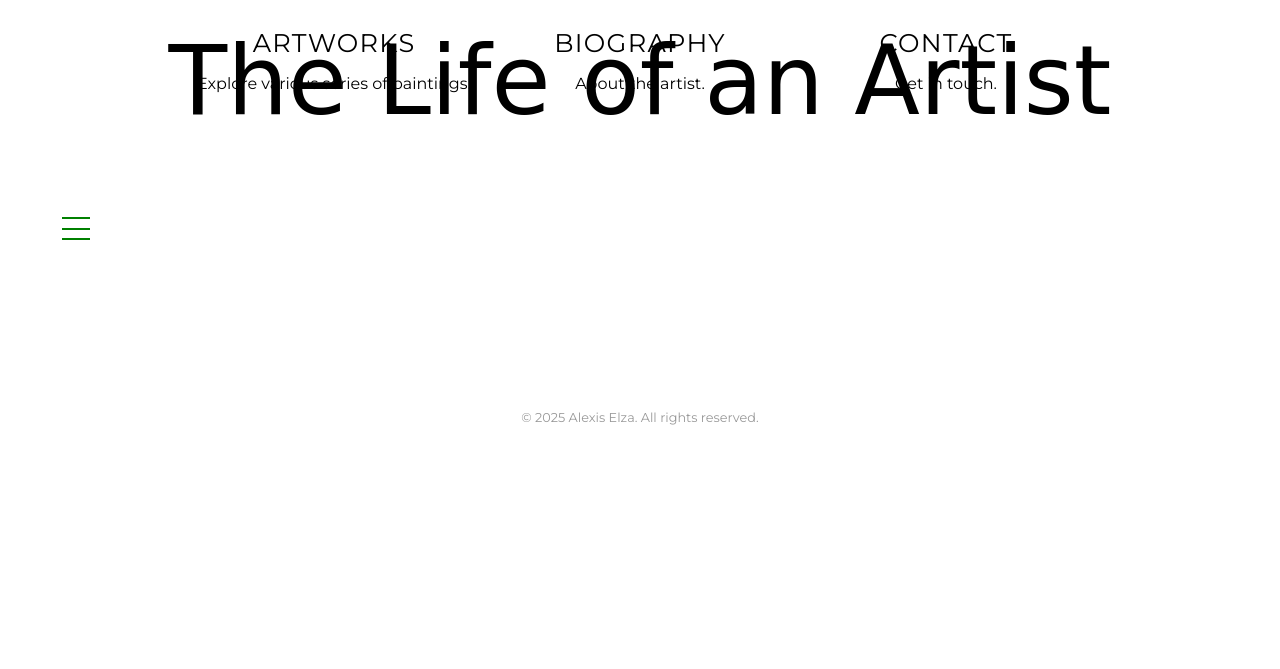
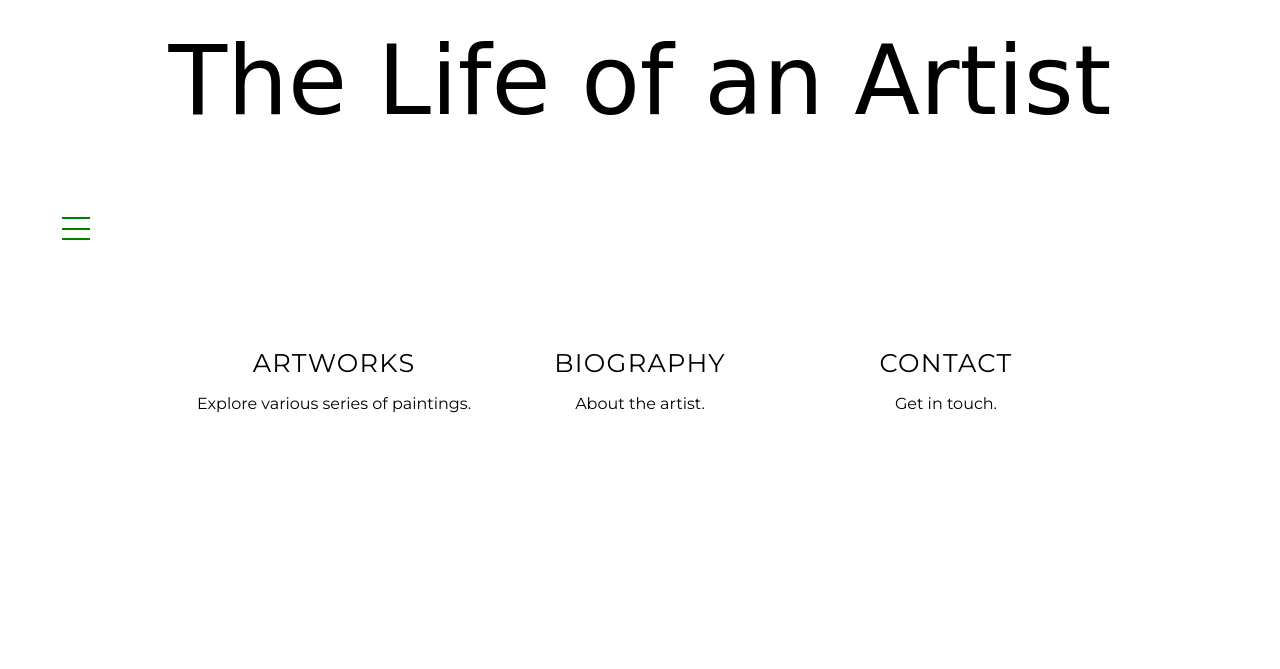
Before and after one commit to anad-zeal/aep_new_menu, a PHP site: page / in a window 1280 px wide. Shown: the top 669 px of the page. Run offline with PHP 8.4, Linux system fonts and the light colour scheme; some web fonts are replaced.

Commit message:
Update: Adjust margin for card grid layout in style.css

```diff
--- a/assets/css/style.css
+++ b/assets/css/style.css
@@ -181,7 +181,7 @@ display: grid;
 grid-template-columns: repeat(3, 1fr);
 gap: 4rem 2rem;
 max-width: 1200px;
-margin: -20vh auto 30vh;
+margin: 20vh auto 30vh;
 }
 
 .card-grid .page-link {
```
